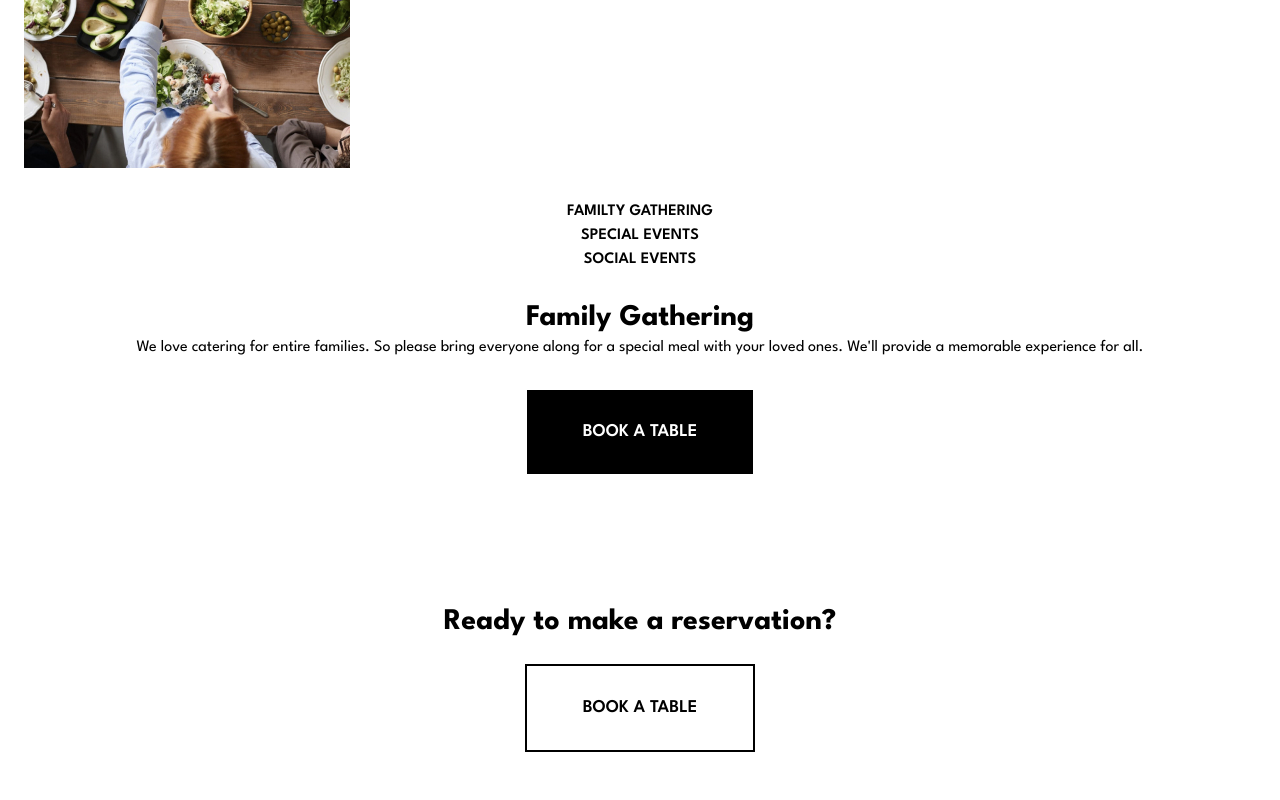
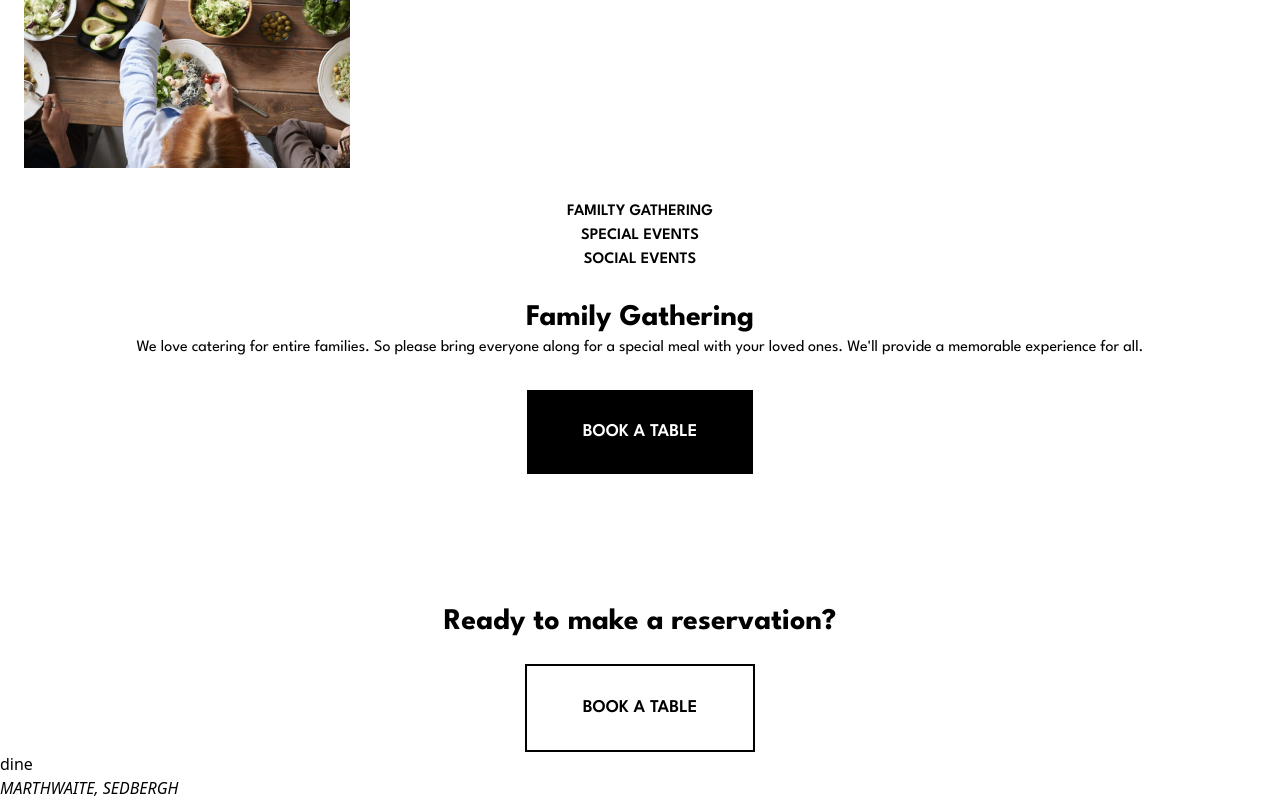
Before and after one commit to JoshDagat/restaurant, a React (Create React App) app: page / in a window 1280 px wide. Shown: the part 5853-6653 px from the top of the page. Before the commit the page ends 6605 px from the top, so only its background shows below. Built offline with nearby package versions, Linux system fonts and the light colour scheme; the HTML template or start-up script is replaced by a standard one.

Commit message:
Add footer

```diff
--- a/src/App.tsx
+++ b/src/App.tsx
@@ -7,6 +7,7 @@ import family from "./assets/family-mobile.jpg";
 
 function App() {
   return (
+    <>
       <main className='min-h-screen w-full font-league_spartan mx-auto'>
         <section id="hero" className='h-screen flex flex-col w-full mx-auto bg-black '>
           <div className="hero_background bg-hero_mobile bg-contain bg-no-repeat bg-top md:bg-hero_desktop md:bg-[right_top] h-full w-full max-h-[220px]"></div>
@@ -96,6 +97,13 @@ function App() {
           <button className="text-lg font-semibold border-2 border-black py-7 px-14 bg-transparent">BOOK A TABLE</button>
         </section>
       </main>
+      <footer id="footer">
+        <h1>dine</h1>
+        <address>
+          MARTHWAITE, SEDBERGH<br/>
+        </address>
+      </footer>
+    </>
   );
 }
 
```
Lines whose indentation alone changed are shown as unchanged.
